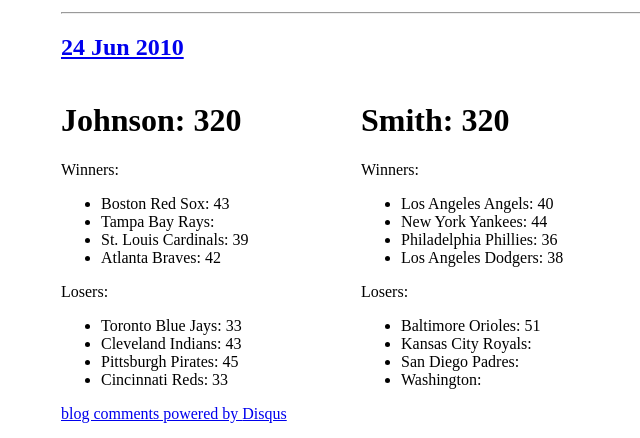
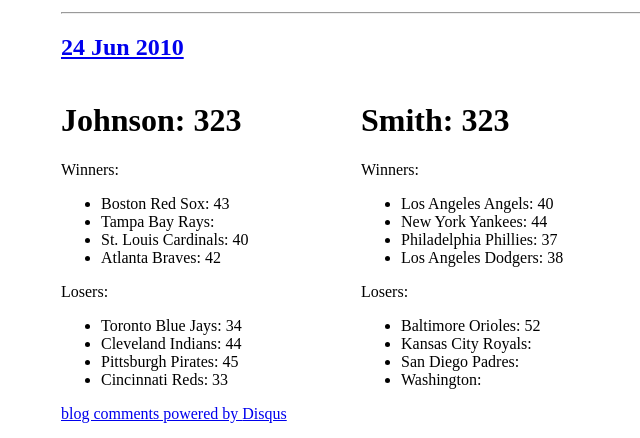
Before and after one commit to travisj/thebet, a Jekyll site: the page built from _posts/2010-06-24-Results.markdown, in a window 1280 px wide. Shown: the part 247-685 px from the top of the page, without its empty margins (279-919 px from the left). Built offline with Jekyll 4.4.1, drawn with Linux system fonts in a browser that asks for light colours; nearby versions of some CDN libraries; Markdown is read by kramdown in place of the engine named in the settings; comment, search, counter and statistics services are not loaded.

Commit message:
adding todays results

```diff
--- a/_posts/2010-06-24-Results.markdown
+++ b/_posts/2010-06-24-Results.markdown
@@ -1,21 +1,21 @@
 ---
 layout: post
-johnson: 320
-smith: 320
-tor: 33
-cle: 43
+johnson: 323
+smith: 323
+tor: 34
+cle: 44
 bos: 43
 tb: 42
 pit: 45
 cin: 33
-stl: 39
+stl: 40
 atl: 42
-bal: 51
+bal: 52
 kc: 43
 nyy: 44
 laa: 40
 sd: 29
-wsh: 39
-phi: 36
+wsh: 40
+phi: 37
 lad: 38
 ---
```
